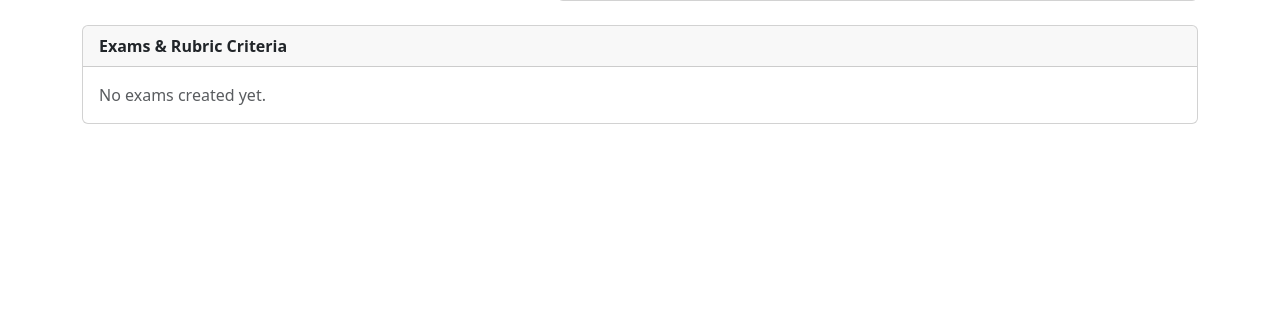
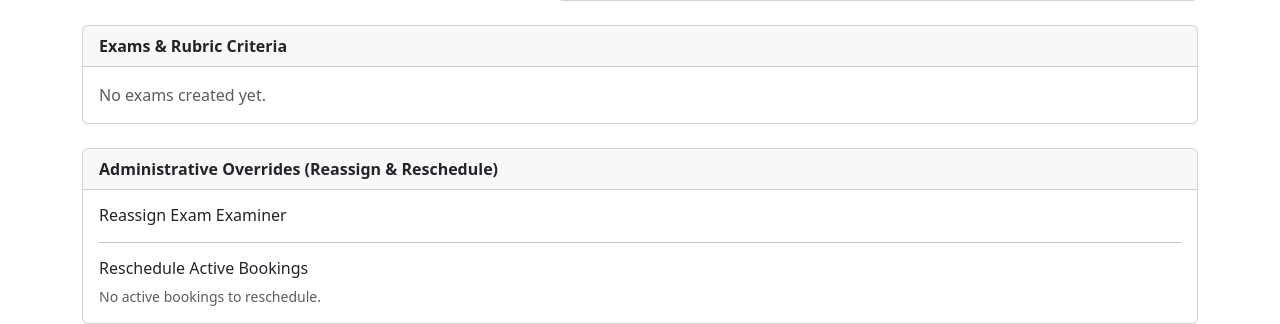
Before and after one commit to yashwantalli/Examination-Management-Portal, a Flask app: page /admin/dashboard in a window 1280 px wide. Shown: the part 532-856 px from the top of the page. Before the commit the page ends 656 px from the top, so only its background shows below. Run offline with Flask 3, Linux system fonts and the light colour scheme; a user stored in the database is signed in.

Commit message:
Complete EMP independent build with Student dashboard, Admin overrides, unit tests, and README

```diff
--- a/app.py
+++ b/app.py
@@ -5,6 +5,7 @@ from models import db, User
 from routes.auth import auth_bp
 from routes.admin import admin_bp
 from routes.examiner import examiner_bp
+from routes.student import student_bp
 
 def create_app():
     app = Flask(__name__)
@@ -18,11 +19,12 @@ def create_app():
 
     @login_manager.user_loader
     def load_user(user_id):
-        return User.query.get(int(user_id))
+        return db.session.get(User, int(user_id))
 
     app.register_blueprint(auth_bp)
     app.register_blueprint(admin_bp)
     app.register_blueprint(examiner_bp)
+    app.register_blueprint(student_bp)
 
     with app.app_context():
         db.create_all()
@@ -31,7 +33,6 @@ def create_app():
             admin.set_password('admin123')
             db.session.add(admin)
             db.session.commit()
-
 
     @app.route('/')
     def index():
--- a/routes/admin.py
+++ b/routes/admin.py
@@ -93,3 +93,43 @@ def add_criterion(exam_id):
     db.session.commit()
     flash(f'Criterion added to {exam.title}.')
     return redirect(url_for('admin.dashboard'))
+
+
+@admin_bp.route('/exams/<int:exam_id>/reassign', methods=['POST'])
+@login_required
+@admin_required
+def reassign_examiner(exam_id):
+    exam = Exam.query.get_or_404(exam_id)
+    new_examiner_id = request.form.get('examiner_id')
+    if new_examiner_id:
+        exam.examiner_id = int(new_examiner_id)
+        db.session.commit()
+        flash(f'Reassigned examiner for {exam.title}.')
+    return redirect(url_for('admin.dashboard'))
+
+@admin_bp.route('/bookings/<int:booking_id>/reschedule', methods=['POST'])
+@login_required
+@admin_required
+def reschedule_booking(booking_id):
+    booking = Booking.query.get_or_404(booking_id)
+    new_slot_id = int(request.form.get('new_slot_id'))
+    new_slot = Slot.query.get_or_404(new_slot_id)
+
+    if new_slot.exam_id != booking.slot.exam_id:
+        flash('Can only reschedule to another slot of the same exam.')
+        return redirect(url_for('admin.dashboard'))
+
+    active_count = Booking.query.filter_by(slot_id=new_slot.id).filter(Booking.status != 'cancelled').count()
+    if new_slot.is_full or active_count >= new_slot.capacity:
+        flash('Target slot is already full.')
+        return redirect(url_for('admin.dashboard'))
+
+    old_slot = booking.slot
+    booking.slot_id = new_slot.id
+    old_slot.is_full = False
+    if active_count + 1 >= new_slot.capacity:
+        new_slot.is_full = True
+
+    db.session.commit()
+    flash(f'Rescheduled {booking.student.username} to slot {new_slot.start_time.strftime("%Y-%m-%d %H:%M")}.')
+    return redirect(url_for('admin.dashboard'))
--- a/routes/students.py
+++ b/routes/student.py
@@ -36,12 +36,10 @@ def book_slot(slot_id):
     exam = slot.exam
     now = datetime.now()
 
-    # 1. Enforce configured booking time window
     if not (exam.booking_start <= now <= exam.booking_end):
         flash('Booking is only allowed within the configured exam booking window.')
         return redirect(url_for('student.dashboard'))
 
-    # 2. Prevent duplicate active booking for the same exam
     existing = (
         Booking.query.join(Slot)
         .filter(
@@ -55,7 +53,6 @@ def book_slot(slot_id):
         flash('You already have an active booking for this exam.')
         return redirect(url_for('student.dashboard'))
 
-    # 3. Enforce slot capacity
     active_count = Booking.query.filter_by(slot_id=slot.id).filter(Booking.status != 'cancelled').count()
     if slot.is_full or active_count >= slot.capacity:
         slot.is_full = True
@@ -66,7 +63,6 @@ def book_slot(slot_id):
     booking = Booking(student_id=current_user.id, slot_id=slot.id, status='booked')
     db.session.add(booking)
 
-    # Mark slot full automatically if capacity reached
     if active_count + 1 >= slot.capacity:
         slot.is_full = True
 
@@ -92,7 +88,6 @@ def cancel_booking(booking_id):
         return redirect(url_for('student.dashboard'))
 
     booking.status = 'cancelled'
-    # Reopen slot capacity
     booking.slot.is_full = False
     db.session.commit()
     flash('Booking cancelled.')
--- a/templates/admin/dashboard.html
+++ b/templates/admin/dashboard.html
@@ -121,4 +121,50 @@
         {% endfor %}
     </div>
 </div>
+
+<!-- Examiner Reassignment & Active Bookings Rescheduling -->
+<div class="card mt-4">
+    <div class="card-header"><strong>Administrative Overrides (Reassign & Reschedule)</strong></div>
+    <div class="card-body">
+        <h6>Reassign Exam Examiner</h6>
+        {% for exam in exams %}
+            <form method="POST" action="{{ url_for('admin.reassign_examiner', exam_id=exam.id) }}" class="row g-2 mb-2 align-items-center">
+                <div class="col-md-5 small"><strong>{{ exam.course.code }} - {{ exam.title }}</strong> (Current: {{ exam.examiner.username if exam.examiner else 'None' }})</div>
+                <div class="col-md-4">
+                    <select name="examiner_id" class="form-select form-select-sm" required>
+                        {% for ex in approved_examiners %}
+                            <option value="{{ ex.id }}">{{ ex.username }}</option>
+                        {% endfor %}
+                    </select>
+                </div>
+                <div class="col-md-3">
+                    <button class="btn btn-outline-warning btn-sm w-100">Reassign</button>
+                </div>
+            </form>
+        {% endfor %}
+
+        <hr>
+        <h6>Reschedule Active Bookings</h6>
+        {% for b in bookings if b.status == 'booked' %}
+            <form method="POST" action="{{ url_for('admin.reschedule_booking', booking_id=b.id) }}" class="row g-2 mb-2 align-items-center">
+                <div class="col-md-5 small">
+                    <strong>{{ b.student.username }}</strong> — {{ b.slot.exam.title }} ({{ b.slot.start_time.strftime('%Y-%m-%d %H:%M') }})
+                </div>
+                <div class="col-md-4">
+                    <select name="new_slot_id" class="form-select form-select-sm" required>
+                        {% for s in b.slot.exam.slots if s.id != b.slot_id and not s.is_full %}
+                            <option value="{{ s.id }}">{{ s.start_time.strftime('%Y-%m-%d %H:%M') }} ({{ s.examiner.username }})</option>
+                        {% endfor %}
+                    </select>
+                </div>
+                <div class="col-md-3">
+                    <button class="btn btn-outline-primary btn-sm w-100">Move Slot</button>
+                </div>
+            </form>
+        {% else %}
+            <p class="small text-muted mb-0">No active bookings to reschedule.</p>
+        {% endfor %}
+    </div>
+</div>
+
 {% endblock %}
--- a/templates/students/dashboard.html
+++ b/templates/student/dashboard.html
@@ -95,7 +95,7 @@
             </div>
         {% else %}
             <p class="text-muted mb-0">No exams found.</p>
-        {% endif %}
+        {% endfor %}
     </div>
 </div>
 {% endblock %}
```
Also changed, not shown: tests/test_app.py (added, +72 -0 lines), README.md (added).
